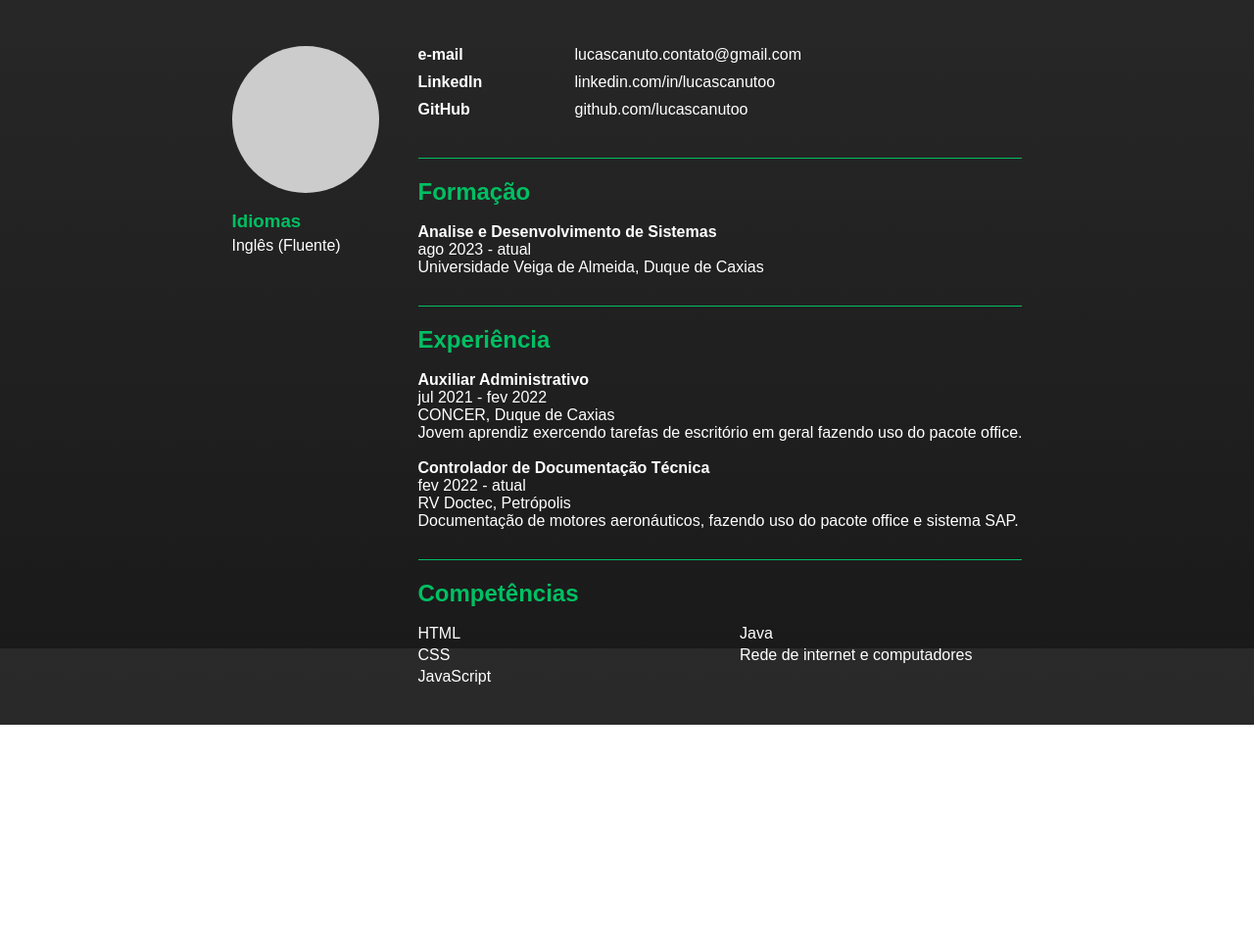
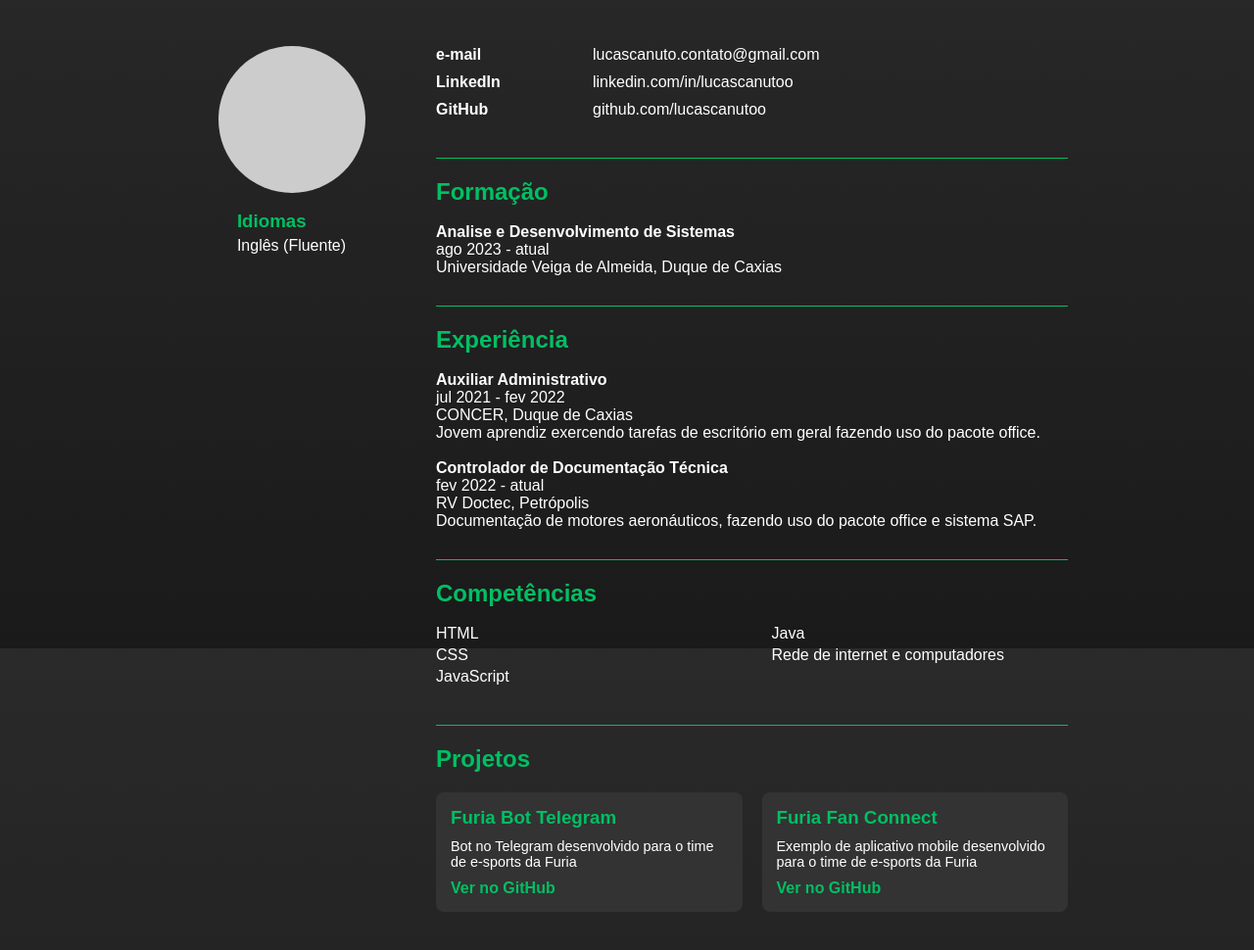
Before and after one commit to lucascanutoo/portfolio-lucas, a plain HTML site: page index.html in a window 1280 px wide. Shown: the part 138-1108 px from the top of the page at 98% size. Before the commit the page ends 878 px from the top, so only its background shows below. Drawn offline with Linux system fonts and the light colour scheme.

Commit message:
adicionada a seção de projetos

```diff
--- a/index.html
+++ b/index.html
@@ -22,7 +22,7 @@
                     <li>Inglês (Fluente)</li>
                 </ul>
         </section>
-  </div>
+    </div>
 
     <div class="informacoes">
         <section class="dados-pessoais">
@@ -75,6 +75,23 @@
             <li>Rede de internet e computadores</li>
         </ul>
     </section>
+
+    <section class="projetos">
+      <h2>Projetos</h2>
+      <div class="projetos-grid">
+        <div class="projeto">
+            <h3>Furia Bot Telegram</h3>
+            <p>Bot no Telegram desenvolvido para o time de e-sports da Furia</p>
+            <a href="https://github.com/lucascanutoo/furia-bot-telegram" target="_blank">Ver no GitHub</a>
+        </div>
+        <div class="projeto">
+            <h3>Furia Fan Connect</h3>
+            <p>Exemplo de aplicativo mobile desenvolvido para o time de e-sports da Furia</p>
+            <a href="https://github.com/lucascanutoo/furia-fan-connect" target="_blank">Ver no GitHub</a>
+        </div>
+      </div>
+    </section>
+
     </div>
   </main>
 </body>
--- a/style.css
+++ b/style.css
@@ -36,11 +36,25 @@ h1 {
     flex-wrap: wrap;
 }
 
+.profile-area {
+    flex: 1;
+    min-width: 200px;
+    max-width: 250px;
+    display: flex;
+    flex-direction: column;
+    align-items: center;
+}
+
 .profile-pic {
     width: 150px;
     height: 150px;
     background-color: #ccc;
     border-radius: 50%;
+}
+
+.informacoes {
+    flex: 3;
+    min-width: 300px;
 }
 
 .description {
@@ -112,3 +126,43 @@ li {
   column-gap: 40px;
   padding-left: 0px;
 }
+
+.projetos {
+    margin-top: 40px;
+}
+
+.projetos h2 {
+    margin-bottom: 20px;
+}
+
+.projetos-grid {
+    display: grid;
+    grid-template-columns: repeat(auto-fit, minmax(250px, 1fr));
+    gap: 20px;
+}
+
+.projeto {
+    background-color: #333;
+    padding: 15px;
+    border-radius: 8px;
+    transition: transform 0.2s;
+}
+
+.projeto:hover {
+    transform: scale(1.02);
+}
+
+.projeto h3 {
+    margin-top: 0;
+    color: #00BF63;
+}
+
+.projeto p {
+    font-size: 0.9em;
+    margin: 10px 0;
+}
+
+.projeto a {
+    color: #00BF63;
+    font-weight: bold;
+}
```
